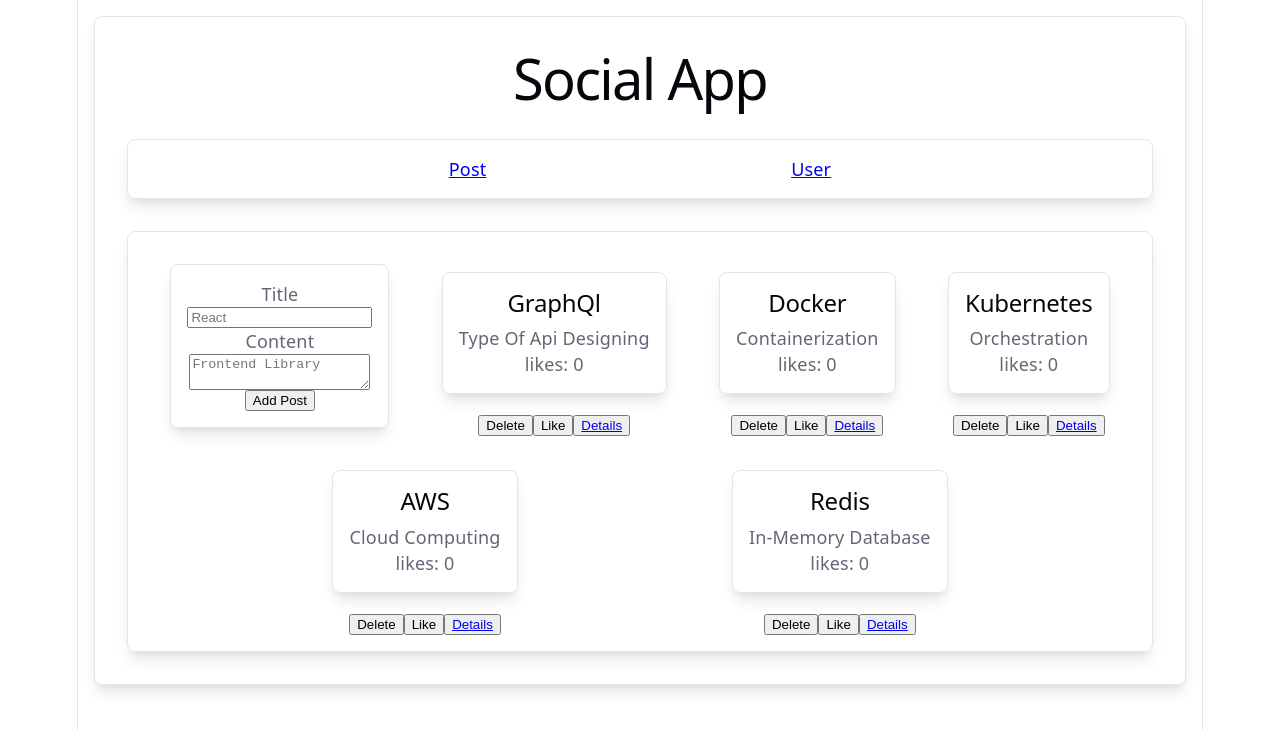
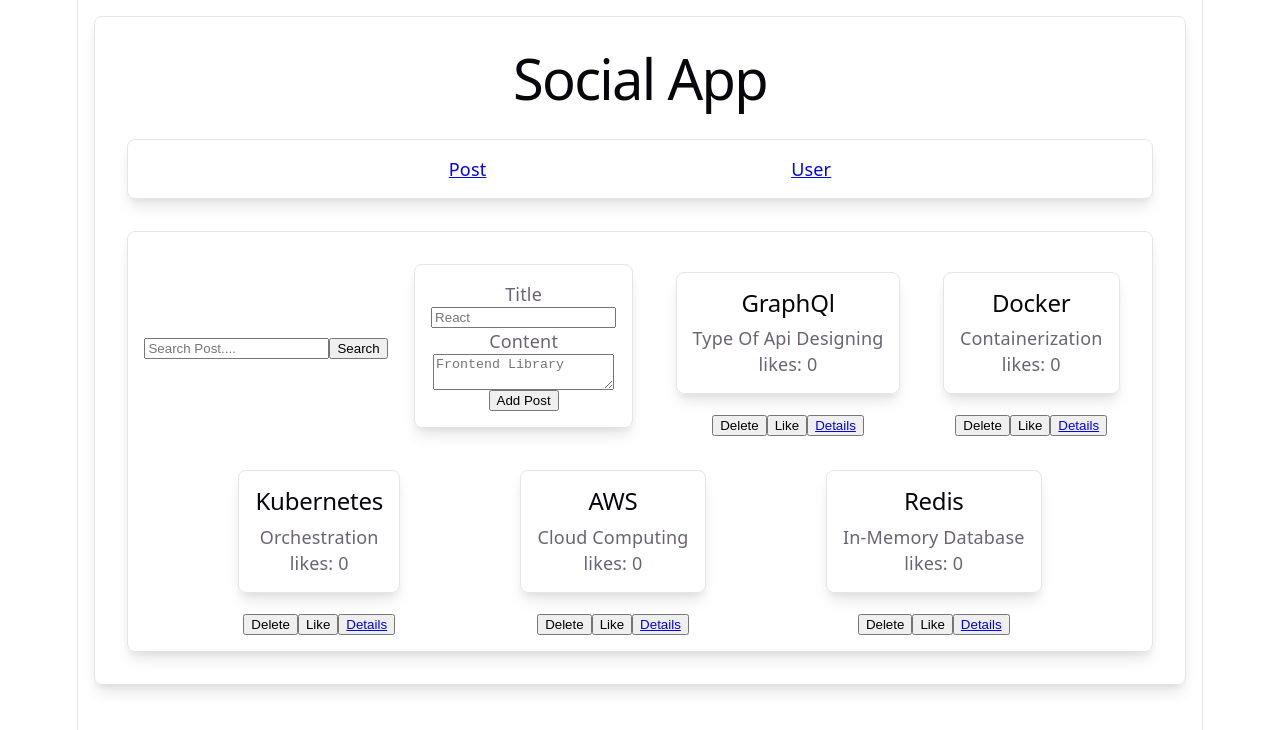
Before and after one commit to abhii47/react-practice-app, a React (Vite) app: page /posts in a window 1280 px wide. Shown: the top 730 px of the page. Built offline with nearby package versions, Linux system fonts and the light colour scheme.

Commit message:
feat: add SearchBox with useRef for filtering
- Created uncontrolled SearchBox using useRef
- Used allPosts as source of truth
- Enabled filtering posts by title or content

```diff
--- /dev/null
+++ b/src/components/Forms/SearchBox.tsx
@@ -0,0 +1,19 @@
+import React, { useRef } from "react";
+
+export const SearchBox = ({ onSearch }: { onSearch:(term:string) => void}) => {
+    const inputRef = useRef<HTMLInputElement>(null);
+    const handleSearch = (e: React.ChangeEvent) => {
+        e.preventDefault();
+        if(inputRef.current){
+            onSearch(inputRef.current.value)
+        }
+    }
+
+    return(
+        <form onSubmit={handleSearch} className="SearchForm">
+            <input type="text" placeholder="Search Post...." ref={inputRef} />
+            <button type="submit">Search</button>
+        </form>
+    )
+
+}
--- a/src/pages/Post.tsx
+++ b/src/pages/Post.tsx
@@ -4,14 +4,18 @@
 import LikeButton from "../components/LikeButton";
 import { Link } from "react-router-dom";
 import { AddPostForm } from "../components/Forms/AddPostForm";
+import { SearchBox } from "../components/Forms/SearchBox";
 
 export const Post = () => {
-    const [posts, setposts] = useState(intialPosts.map(post => ({...post, likes: 0})));
+    const [allPosts, setAllPosts] = useState(intialPosts.map(post => ({...post, likes: 0})));
+    const [posts, setposts] = useState(allPosts);
     const [loading, setloading] = useState(true);
 
     useEffect(() => {
         setTimeout(() => {
-            setposts(intialPosts.map(post => ({...post, likes:0 })))
+            const loadedPosts = intialPosts.map(post => ({...post, likes: 0}))
+            setAllPosts(loadedPosts);
+            setposts(loadedPosts);
             setloading(false);
         },1000)
     }, []);
@@ -26,22 +30,41 @@
 
     const handleAddPost = (title:string, content:string) => {
         const newPost = {
-            id: posts.length + 1,
+            id: allPosts.length + 1,
             title,
             content,
             comments: [],
             likes: 0
         }
-        setposts([...posts, newPost]);
+        const updated = [...allPosts, newPost]
+        setAllPosts(updated)
+        setposts(updated)
+    }
+
+    const handleSearch = (term:string) => {
+        if(!term){
+            setposts(allPosts) // reset if empty
+        } else {
+            const filtered = allPosts.filter(post =>
+                post.title.toLowerCase().includes(term.toLowerCase()) ||
+                post.content.toLowerCase().includes(term.toLowerCase())
+            )
+            setposts(filtered)
+        }
     }
     const handleLikePost = (id:number) => {
-        setposts(posts.map(post => post.id === id ? {...post, likes: post.likes + 1 } : post))
+        const updated = allPosts.map(post => post.id === id ? {...post, likes: post.likes + 1 } : post)
+        setAllPosts(updated)
+        setposts(updated)
     }
     const handleDeletePost = (id:number) => {
-        setposts(posts.filter(post => post.id !== id));
+        const updated = allPosts.filter(post => post.id !== id)
+        setAllPosts(updated)
+        setposts(updated)
     }
     return (
         <div className="Post-Container">
+            <SearchBox onSearch={handleSearch} />
             <AddPostForm onAddPost={handleAddPost} />
             {posts.map((post) => {
                 return (
```
